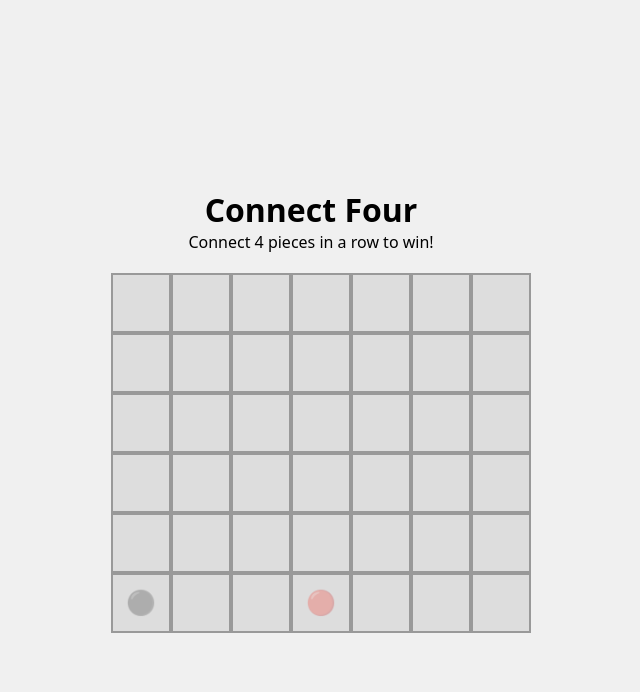
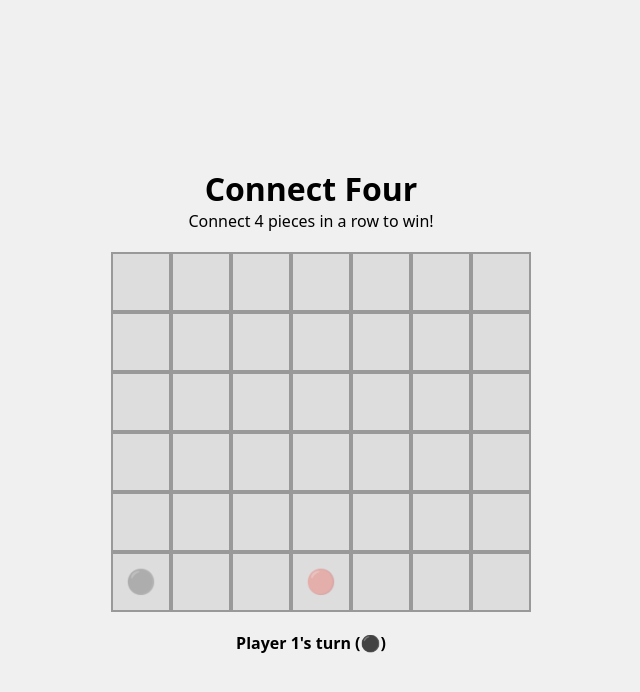
Before and after one commit to ShawnEdgell/Connect-4, a Svelte app: page / in a window 1280 px wide. Both pictures are taken after a click on the button 470 px from the left and 302 px from the top of the page. Shown: the top 692 px of the page, without its empty margins (329-969 px from the left). Built offline with nearby package versions, Linux system fonts and the light colour scheme.

Commit message:
updated styling and refactored code

```diff
--- a/package.json
+++ b/package.json
@@ -3,13 +3,17 @@
   "private": true,
   "version": "0.0.0",
   "type": "module",
+  "homepage": "https://github.com/ShawnEdgell/Connect-4",
   "scripts": {
     "dev": "vite",
     "build": "vite build",
-    "preview": "vite preview"
+    "preview": "vite preview",
+    "predeploy" : "npm run build",
+    "deploy" : "gh-pages -d dist"
   },
   "devDependencies": {
     "@sveltejs/vite-plugin-svelte": "^2.4.2",
+    "gh-pages": "^6.0.0",
     "svelte": "^4.0.5",
     "vite": "^4.4.5"
   }
--- a/src/App.svelte
+++ b/src/App.svelte
@@ -1,187 +1,78 @@
-<!-- src/App.svelte -->
 <script>
-  // Define the game board (6 rows, 7 columns)
+  import { fly } from 'svelte/transition';
+
   const ROWS = 6;
   const COLUMNS = 7;
+  const PLAYER_1 = '⚫️';
+  const PLAYER_2 = '🔴';
 
-  // Initialize the game board as a 2D array with null values
   let board = Array.from({ length: ROWS }, () => Array(COLUMNS).fill(null));
-
-  // Define constants for players
-  const PLAYER_1 = '⚫️'; // Black circle emoji for user
-  const PLAYER_2 = '🔴'; // Red circle emoji for AI
-
-  // Initialize the current player (start with Player 1)
   let currentPlayer = PLAYER_1;
 
-  // Function to handle a player's move when they click a column
+  $: isGameOver = checkWin(currentPlayer) || board.flat().every(cell => cell);
+  $: gameOverMessage = isGameOver ? (checkWin(currentPlayer) ? `Player ${currentPlayer === PLAYER_1 ? 1 : 2} wins!` : "It's a draw!") : '';
+
+  function checkWin(player) {
+    const directions = [
+      [0, 1], // Horizontal
+      [1, 0], // Vertical
+      [1, 1], // Diagonal right
+      [1, -1] // Diagonal left
+    ];
+    return directions.some(([rowDelta, colDelta]) =>
+      board.some((_, rowIndex) =>
+        board[0].some((_, colIndex) =>
+          checkDirection(rowIndex, colIndex, rowDelta, colDelta, player)
+        )
+      )
+    );
+  }
+
+  function checkDirection(row, col, rowDelta, colDelta, player) {
+    return Array(4).fill(0).every((_, i) => {
+      const r = row + i * rowDelta;
+      const c = col + i * colDelta;
+      return r >= 0 && r < ROWS && c >= 0 && c < COLUMNS && board[r][c] === player;
+    });
+  }
+
   function handlePlayerMove(column) {
-    // Find the lowest empty row in the selected column
-    for (let row = ROWS - 1; row >= 0; row--) {
-      if (board[row][column] === null) {
-        board[row][column] = currentPlayer;
-
-        // Check if the current player has won
-        if (checkWin(currentPlayer)) {
-          setTimeout(() => {
-            alert(`Player ${currentPlayer === PLAYER_1 ? 1 : 2} wins!`);
-            resetGame();
-          }, 500);
-        } else if (board.flat().every(cell => cell !== null)) {
-          // Check for a draw
-          setTimeout(() => {
-            alert("It's a draw!");
-            resetGame();
-          }, 500);
-        } else {
-          // Switch to the next player
-          currentPlayer = currentPlayer === PLAYER_1 ? PLAYER_2 : PLAYER_1;
-          if (currentPlayer === PLAYER_2) {
-            // It's the AI's turn, so simulate its move with a delay
-            setTimeout(simulateAIMove, 500);
-          }
-        }
-
-        break;
-      }
+    const row = findEmptyRow(column);
+    if (row !== -1) {
+      board[row][column] = currentPlayer;
+      if (!isGameOver) switchPlayer();
     }
   }
 
-  // Function to reset the game
+  function findEmptyRow(column) {
+    for (let row = ROWS - 1; row >= 0; row--) {
+      if (board[row][column] === null) return row;
+    }
+    return -1;
+  }
+
   function resetGame() {
     board = Array.from({ length: ROWS }, () => Array(COLUMNS).fill(null));
     currentPlayer = PLAYER_1;
   }
 
-  // Function to simulate the AI's move (random move)
+  function switchPlayer() {
+    currentPlayer = currentPlayer === PLAYER_1 ? PLAYER_2 : PLAYER_1;
+    if (currentPlayer === PLAYER_2) setTimeout(simulateAIMove, 500);
+  }
+
   function simulateAIMove() {
-    let emptyColumns = [];
-    for (let col = 0; col < COLUMNS; col++) {
-      if (board[0][col] === null) {
-        emptyColumns.push(col);
-      }
-    }
-
-    if (emptyColumns.length === 0) return; // No valid moves
-
-    // Choose a random column for the AI's move
+    const emptyColumns = getEmptyColumns();
+    if (!emptyColumns.length) return;
     const randomColumn = emptyColumns[Math.floor(Math.random() * emptyColumns.length)];
     handlePlayerMove(randomColumn);
   }
 
-  // Function to check for a win
-  function checkWin(player) {
-    // Implement your winning condition logic here
-    // Return true if the player has won, otherwise return false
-    // You can check horizontally, vertically, and diagonally
-    // Example implementation: checkHorizontal, checkVertical, checkDiagonal functions
-    // Return true if any of these functions returns true
-    return (
-      checkHorizontal(player) ||
-      checkVertical(player) ||
-      checkDiagonal(player)
-    );
-  }
-
-  function checkHorizontal(player) {
-    // Implement horizontal win condition logic here
-    // Return true if the player has 4 in a row horizontally, otherwise return false
-    // Example implementation:
-    for (let row = 0; row < ROWS; row++) {
-      for (let col = 0; col <= COLUMNS - 4; col++) {
-        if (
-          board[row][col] === player &&
-          board[row][col + 1] === player &&
-          board[row][col + 2] === player &&
-          board[row][col + 3] === player
-        ) {
-          return true;
-        }
-      }
-    }
-    return false;
-  }
-
-  function checkVertical(player) {
-    // Implement vertical win condition logic here
-    // Return true if the player has 4 in a row vertically, otherwise return false
-    // Example implementation:
-    for (let col = 0; col < COLUMNS; col++) {
-      for (let row = 0; row <= ROWS - 4; row++) {
-        if (
-          board[row][col] === player &&
-          board[row + 1][col] === player &&
-          board[row + 2][col] === player &&
-          board[row + 3][col] === player
-        ) {
-          return true;
-        }
-      }
-    }
-    return false;
-  }
-
-  function checkDiagonal(player) {
-    // Implement diagonal win condition logic here
-    // Return true if the player has 4 in a row diagonally, otherwise return false
-    // Example implementation (from top-left to bottom-right):
-    for (let row = 0; row <= ROWS - 4; row++) {
-      for (let col = 0; col <= COLUMNS - 4; col++) {
-        if (
-          board[row][col] === player &&
-          board[row + 1][col + 1] === player &&
-          board[row + 2][col + 2] === player &&
-          board[row + 3][col + 3] === player
-        ) {
-          return true;
-        }
-      }
-    }
-    // Example implementation (from top-right to bottom-left):
-    for (let row = 0; row <= ROWS - 4; row++) {
-      for (let col = 3; col < COLUMNS; col++) {
-        if (
-          board[row][col] === player &&
-          board[row + 1][col - 1] === player &&
-          board[row + 2][col - 2] === player &&
-          board[row + 3][col - 3] === player
-        ) {
-          return true;
-        }
-      }
-    }
-    return false;
+  function getEmptyColumns() {
+    return board[0].map((cell, col) => (cell === null ? col : null)).filter(col => col !== null);
   }
 </script>
 
-<style>
-
-  .connect4-board {
-    display: grid;
-    grid-template-columns: repeat(7, 1fr);
-    max-width: 400px;
-    margin: 0 auto;
-  }
-
-  .connect4-cell {
-    width: 60px;
-    height: 60px;
-    background-color: #dddddd;
-    border: 2px solid #999999;
-    display: flex;
-    align-items: center;
-    justify-content: center;
-    font-size: 24px;
-    cursor: pointer;
-  }
-
-  .connect4-cell:hover {
-    background-color: #aaaaaa;
-  }
-</style>
-
-
-<!-- src/App.svelte -->
 <div class="header">
   <h1>Connect Four</h1>
   <p>Connect 4 pieces in a row to win!</p>
@@ -195,12 +86,12 @@
           <button
             class="connect4-cell"
             on:click={() => handlePlayerMove(columnIndex)}
-            disabled={row[columnIndex] !== null}
+            disabled={row[columnIndex] !== null || isGameOver}
           >
             {#if row[columnIndex] === PLAYER_1}
-              ⚫️
+              <span in:fly={{ y: -100, duration: 300 }}>{PLAYER_1}</span>
             {:else if row[columnIndex] === PLAYER_2}
-              🔴
+              <span in:fly={{ y: -100, duration: 300 }}>{PLAYER_2}</span>
             {/if}
           </button>
         {/each}
@@ -208,3 +99,24 @@
     {/each}
   </div>
 </div>
+
+<div class="player-label">
+  {#if !isGameOver}
+    {#if currentPlayer === PLAYER_1}
+      Player 1's turn (⚫️)
+    {:else}
+      Player 2's turn (🔴)
+    {/if}
+  {/if}
+</div>
+
+<div class="modal" style={isGameOver ? 'display: flex;' : 'display: none;'}>
+  <div class="modal-content">
+    <p class="game-over-message">{gameOverMessage}</p>
+    <button class="new-game-button" on:click={resetGame}>New Game</button>
+  </div>
+</div>
+
+<style>
+  /* Add your styling here */
+</style>
--- a/src/app.css
+++ b/src/app.css
@@ -20,3 +20,79 @@ body {
 h1, p {
     text-align: center;
 }
+
+.connect4-board {
+    display: grid;
+    grid-template-columns: repeat(7, 1fr);
+    max-width: 400px;
+    margin: 0 auto;
+  }
+
+  /* Style for individual cells (buttons) */
+  .connect4-cell {
+    width: 60px;
+    height: 60px;
+    background-color: #dddddd;
+    border: 2px solid #999999;
+    display: flex;
+    align-items: center;
+    justify-content: center;
+    font-size: 24px;
+    cursor: pointer;
+  }
+
+  .connect4-cell:hover {
+    background-color: #aaaaaa;
+  }
+
+  /* Style for the "Player 1" and "Player 2" labels */
+  .player-label {
+    text-align: center;
+    margin-top: 20px;
+    font-weight: bold;
+  }
+
+  /* Style for the game over modal */
+  .modal {
+    display: none;
+    position: fixed;
+    top: 0;
+    left: 0;
+    width: 100%;
+    height: 100%;
+    background-color: rgba(0, 0, 0, 0.5);
+    justify-content: center;
+    align-items: center;
+    z-index: 1000;
+  }
+
+  .modal-content {
+    background-color: #ffffff;
+    padding: 20px;
+    border-radius: 5px;
+    text-align: center;
+  }
+
+  /* Style for the game over message */
+  .game-over-message {
+    font-weight: bold;
+    margin-bottom: 10px;
+  }
+
+  /* Style for the "New Game" button */
+  .new-game-button {
+    display: block;
+    margin: 10px auto;
+    padding: 10px 20px;
+    background-color: #007bff;
+    color: #fff;
+    border: none;
+    border-radius: 5px;
+    font-size: 16px;
+    cursor: pointer;
+    transition: background-color 0.3s;
+  }
+
+  .new-game-button:hover {
+    background-color: #0056b3;
+  }
--- a/vite.config.js
+++ b/vite.config.js
@@ -4,4 +4,5 @@ import { svelte } from '@sveltejs/vite-plugin-svelte'
 // https://vitejs.dev/config/
 export default defineConfig({
   plugins: [svelte()],
+  base: "/Connect-4/"
 })
```
Also changed, not shown: 2 other files (tests, documents, lock files or other folders).
